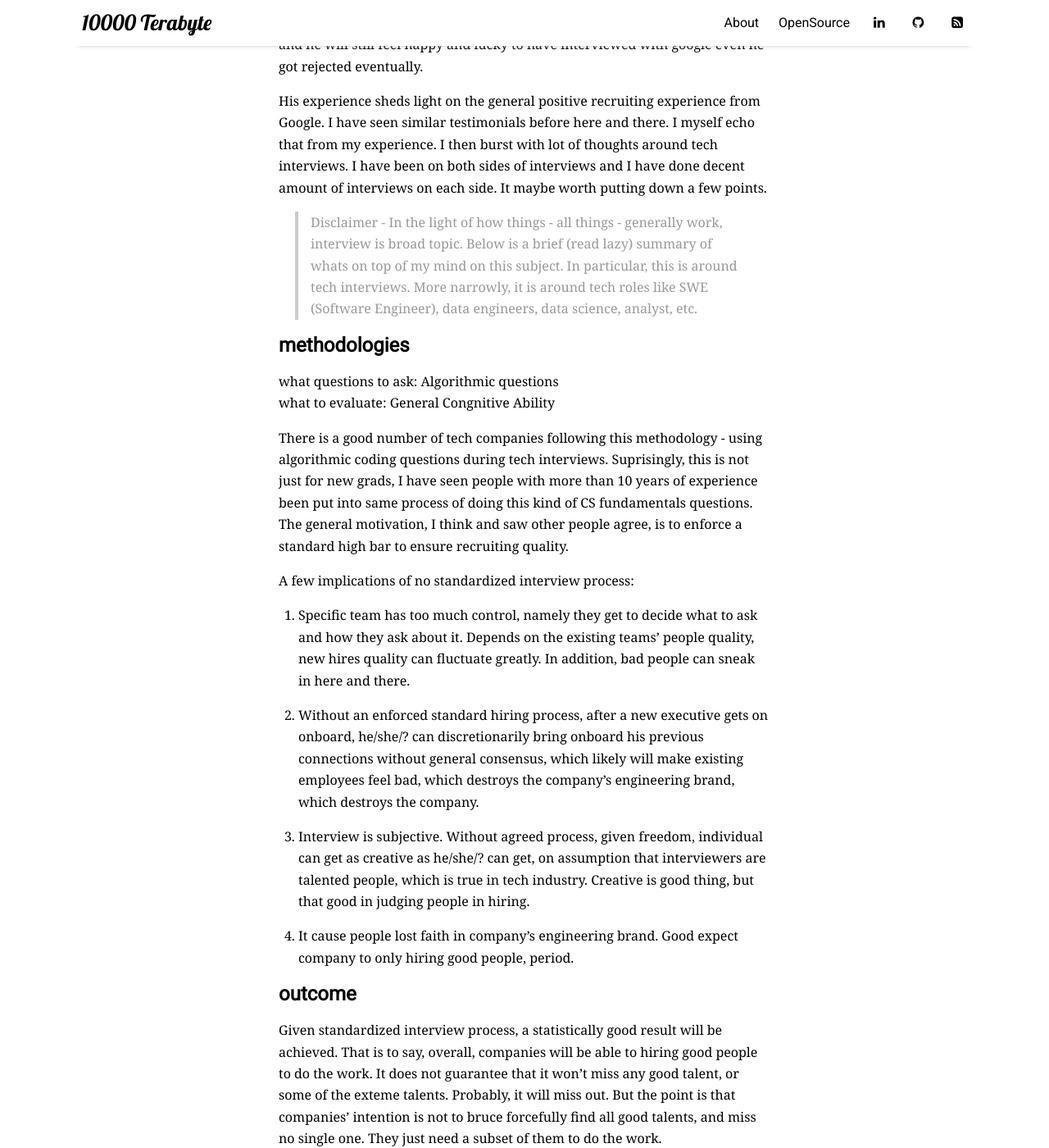
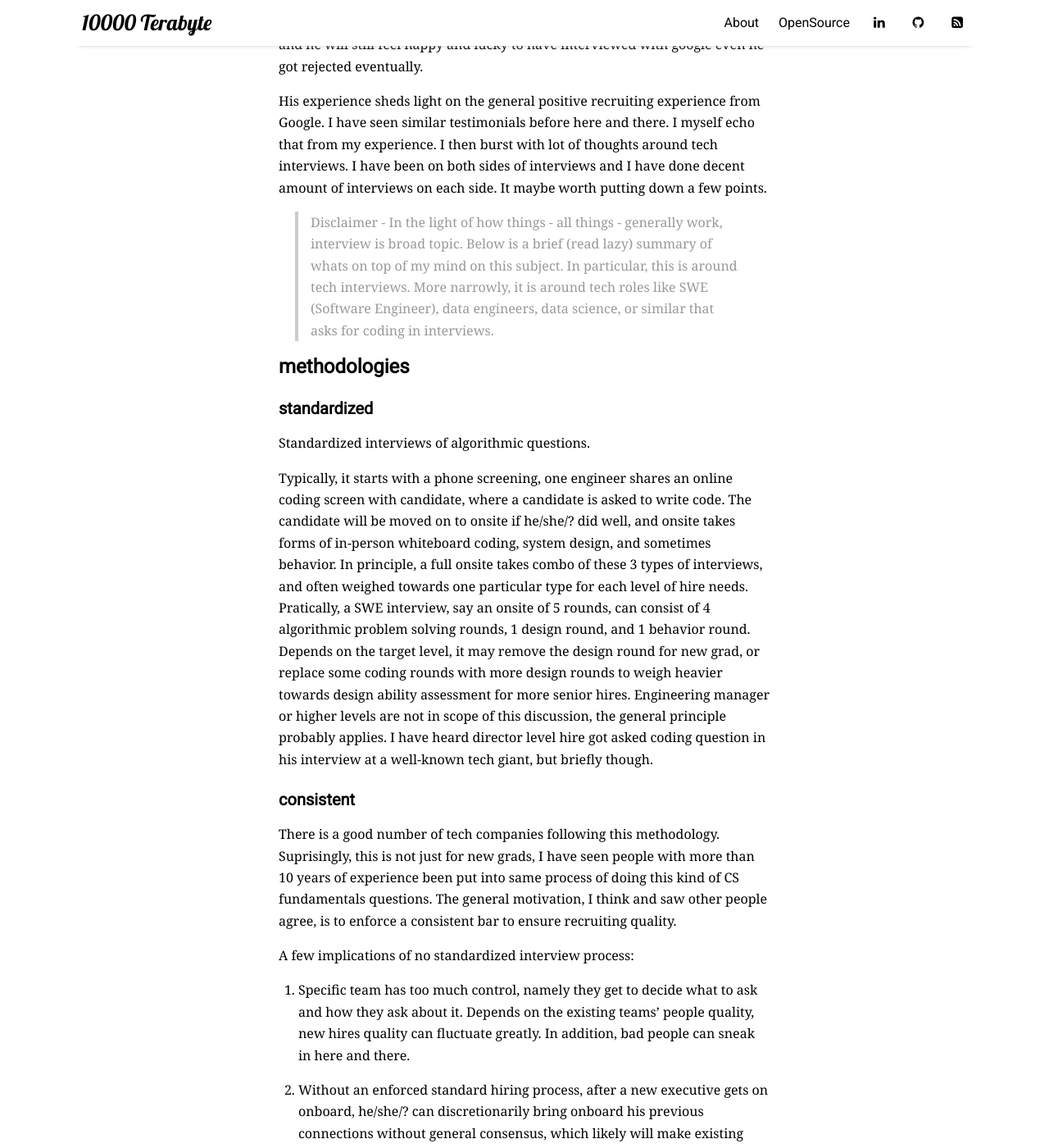
Before and after one commit to 10000TB/10000TB.github.io, a Jekyll site: the page built from _posts/2019-11-23-My-2-cents-on-tech-interviews.md, in a window 1280 px wide and 1400 px high, scrolled down 616 px. Shown: the whole window at 82% size. Built offline with Jekyll 4.4.1, drawn with Linux system fonts in a browser that asks for light colours; nearby versions of some CDN libraries; comment, search, counter and statistics services are not loaded; some of the changed text lies outside the part shown.

Commit message:
[post - interview] elaborate methodology section.

```diff
--- a/_posts/2019-11-23-My-2-cents-on-tech-interviews.md
+++ b/_posts/2019-11-23-My-2-cents-on-tech-interviews.md
@@ -1,6 +1,6 @@
 ---
 layout: "post"
-title: "My 2 cents on tech interviews - methodologies, outcome, candidate experience, and tips in a non-holistic view"
+title: "My 2 cents on tech interviews in a non-holistic view - methodologies, outcome, candidate experience, and tips"
 comments: true
 categories: tech
 tags: [tech, interview, opinion]
@@ -11,14 +11,32 @@ I came across an article of a candidate's experience with interviewing with Goog
 
 His experience sheds light on the general positive recruiting experience from Google. I have seen similar testimonials before here and there. I myself echo that from my experience. I then burst with lot of thoughts around tech interviews. I have been on both sides of interviews and I have done decent amount of interviews on each side. It maybe worth putting down a few points.
 
->Disclaimer - In the light of how things - all things - generally work, interview is broad topic. Below is a brief (read lazy) summary of whats on top of my mind on this subject. In particular, this is around tech interviews. More narrowly, it is around tech roles like SWE (Software Engineer), data engineers, data science, analyst, etc.
+>Disclaimer - In the light of how things - all things - generally work, interview is broad topic. Below is a brief (read lazy) summary of whats on top of my mind on this subject. In particular, this is around tech interviews. More narrowly, it is around tech roles like SWE (Software Engineer), data engineers, data science, or similar that asks for coding in interviews.
 
 ## methodologies
 
-what questions to ask: Algorithmic questions
-what to evaluate: General Congnitive Ability
+### standardized
 
-There is a good number of tech companies following this methodology - using algorithmic coding questions during tech interviews. Suprisingly, this is not just for new grads, I have seen people with more than 10 years of experience been put into same process of doing this kind of CS fundamentals questions. The general motivation, I think and saw other people agree, is to enforce a standard high bar to ensure recruiting quality.
+Standardized interviews of algorithmic questions.
+
+Typically, it starts with a phone screening, one engineer shares an online coding screen with
+candidate, where a candidate is asked to write code. The candidate will be moved on to onsite if
+he/she/? did well, and onsite takes forms of in-person whiteboard coding, system design, and sometimes
+behavior. In principle, a full onsite takes combo of these 3 types of interviews, and often weighed
+towards one particular type for each level of hire needs. Pratically, a SWE interview, say an onsite
+of 5 rounds, can consist of 4 algorithmic problem solving rounds, 1 design round, and 1 behavior round.
+Depends on the target level, it may remove the design round for new grad, or replace some coding rounds
+with more design rounds to weigh heavier towards design ability assessment for more senior hires.
+Engineering manager or higher levels are not in scope of this discussion, the general principle probably
+applies. I have heard director level hire got asked coding question in his interview at a well-known tech
+giant, but briefly though.
+
+### consistent
+
+There is a good number of tech companies following this methodology. Suprisingly, this is not just for
+new grads, I have seen people with more than 10 years of experience been put into same process of doing
+this kind of CS fundamentals questions. The general motivation, I think and saw other people agree, is
+to enforce a consistent bar to ensure recruiting quality.
 
 A few implications of no standardized interview process:
 
@@ -29,6 +47,26 @@ A few implications of no standardized interview process:
 3. Interview is subjective. Without agreed process, given freedom, individual can get as creative as he/she/? can get, on assumption that interviewers are talented people, which is true in tech industry. Creative is good thing, but that good in judging people in hiring.
 
 4. It cause people lost faith in company's engineering brand. Good expect company to only hiring good people, period.
+
+The list can go on and on. Having the preset bar consistently met ensures general fairness in hiring.
+
+### statistically beneficial
+
+The process consistently brings onboard good engineers to do the job - It is statistically true.
+
+The process is not perfect. Using standardized whiteboarding has been long criticized for not being useful in accessing one's real
+engineering ability. One example, a famout open source package manager author once interviewed with Google, and got rejected since
+he could not revert a binary tree (binary search tree ? - I don't quite recall the specifics) on whiteboard. While his open source
+package manager is widely used by Googlers. People argue that it is such an irony that the guy's past history of great work on the
+project was no proof to his engineering ability, and ignored by Google, and his failure of doing a simple whiteboard coding disqualified
+his candidacy with Google.
+
+The process does not promise to bring onboard all good engineers. There likely always be excellent outliers that does not fit in
+this model and got rejected as a result.
+
+It is arguably not a perfect process holistically, but it is arguably a good process for the company.
+
+Statistically, it works.
 
 ## outcome
 
```
